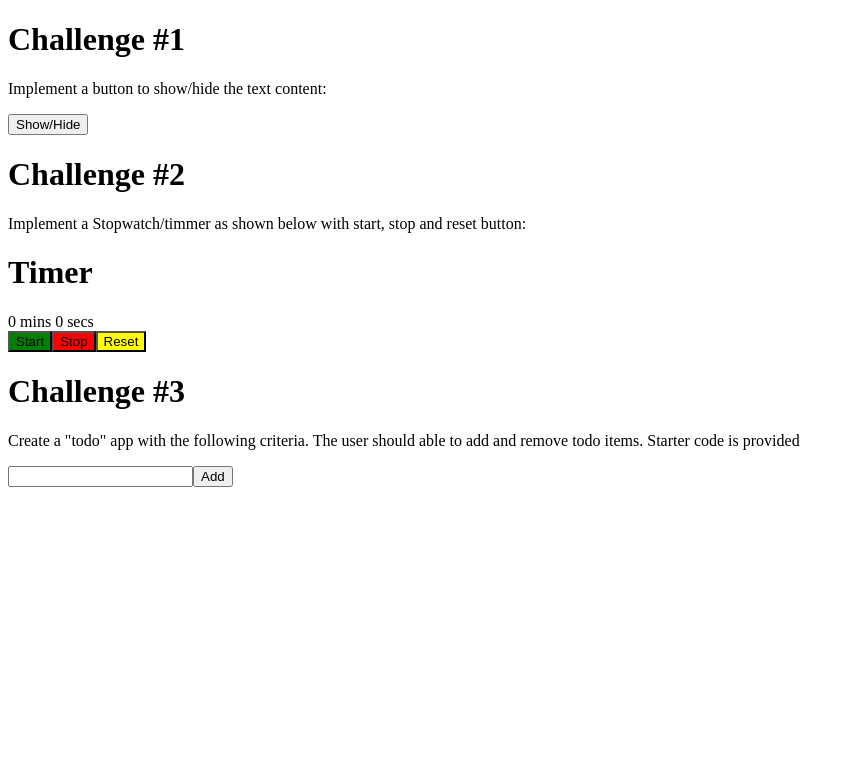
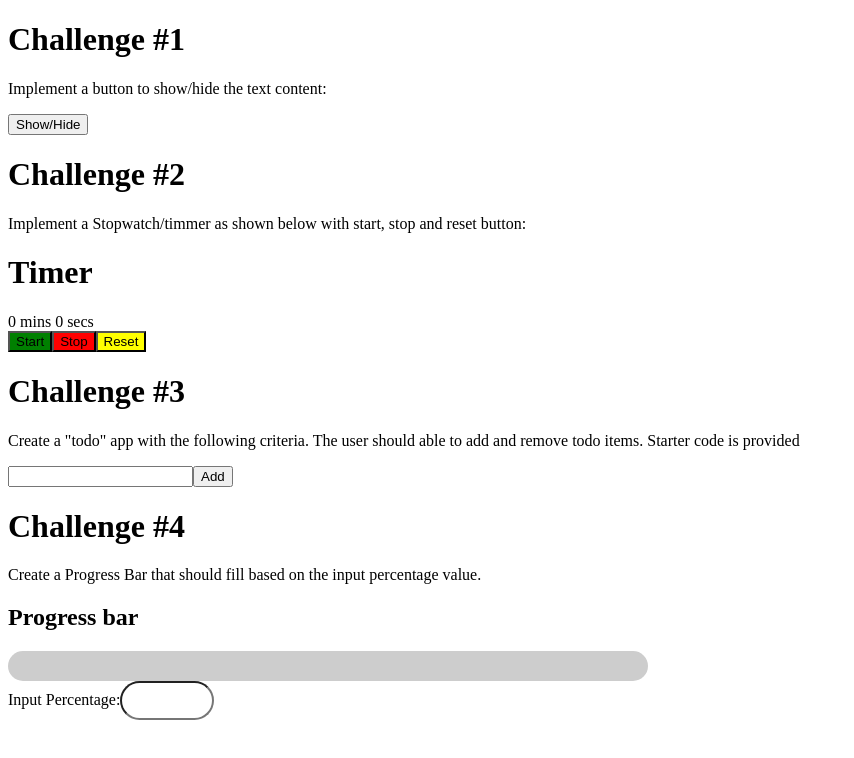
Before and after one commit to patriceandrea/learn-react, a React (Create React App) app in the folder my-app/: page / in a window 1280 px wide. Shown: the top 758 px of the page, without its empty margins (0-854 px from the left). Built offline with nearby package versions, Linux system fonts and the light colour scheme.

Commit message:
completes challenge #4

```diff
--- a/my-app/src/App.css
+++ b/my-app/src/App.css
@@ -14,3 +14,36 @@
 .container button:nth-of-type(3) {
   background: yellow;
 }
+
+.progress-bar input {
+  border-radius: 20px;
+  width: 70px;
+  padding: 10px;
+  outline: none;
+}
+
+.container-bar {
+  width: 50vw;
+  height: 30px;
+  border-radius: 40px;
+  border-style: none;
+  background-color: #cdcdcd;
+  color: red;
+  position: relative;
+  z-index: -1;
+}
+
+.innerContainer-bar {
+  height: 28px;
+  display: grid;
+  border-style: none;
+  place-items: center;
+  border-radius: 20px;
+  margin: auto;
+  background: linear-gradient(to left, #f2709c, #ff9472);
+  box-shadow: 0 3px 3px -5px #f2709c, 0 2px 5px #f2709c;
+  color: white;
+  position: absolute;
+  transition: 1.5s ease 0.3s;
+  z-index: 100;
+}
--- a/my-app/src/App.js
+++ b/my-app/src/App.js
@@ -1,4 +1,5 @@
 import './App.css';
+import ProgressBar from './components/ProgressBar';
 import ShowHideTitle from './components/ShowHideTitle';
 import StopwatchTimer from './components/StopwatchTimer';
 import ToDoList from './components/ToDoList';
@@ -9,6 +10,7 @@ function App() {
       <ShowHideTitle />
       <StopwatchTimer />
       <ToDoList />
+      <ProgressBar />
     </div>
   );
 }
--- /dev/null
+++ b/my-app/src/components/ProgressBar.js
@@ -0,0 +1,37 @@
+import React, { useState } from 'react'
+
+//have a progress or complete state
+//function where if the input is a certain number , the bar will increase the color
+//how do you make the color change into pink using css? you increase the witdth
+//can change the styling of the width in inline
+// add a condition where
+const ProgressBar = () => {
+
+  const [progress, setProgress] = useState(0);
+
+  const setValuer = (e) => setProgress(Number(e.target.value));
+
+
+  return (
+    <>
+      <h1>Challenge #4</h1>
+      <p>Create a Progress Bar that should fill based on the input percentage value.</p>
+
+      <div className="progress-bar">
+        <h2>Progress bar</h2>
+        <div className='container-bar'>
+          {progress <= 100 && progress > 0 ? <div className='innerContainer-bar' style={{ width: `${progress}%` }}>
+            {progress}%
+          </div> : ""}
+        </div>
+        <form>
+          <label for="html">Input Percentage:</label>
+          <input type="number" onChange={setValuer} />
+        </form>
+      </div>
+
+    </>
+  )
+}
+
+export default ProgressBar;
```
